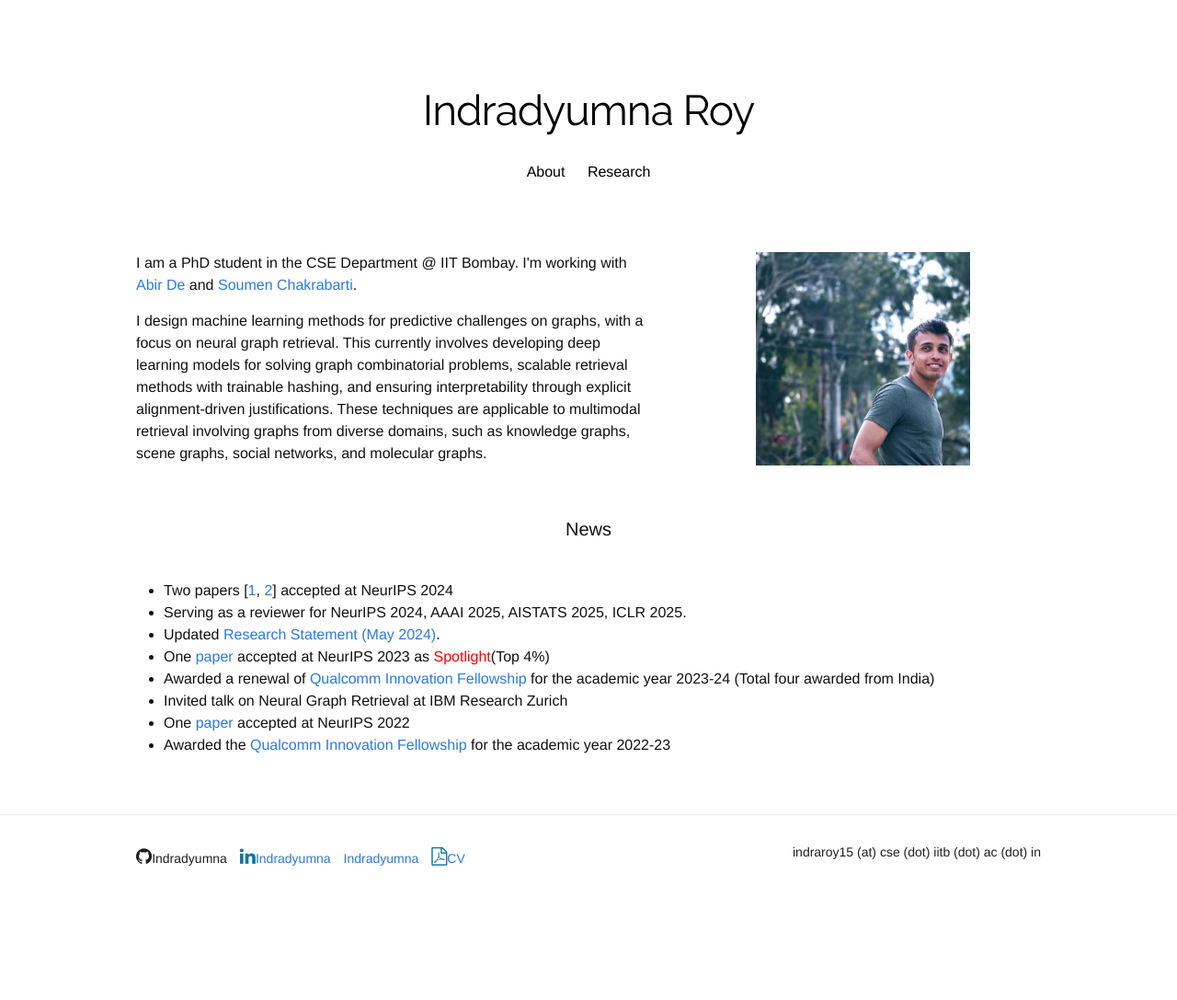
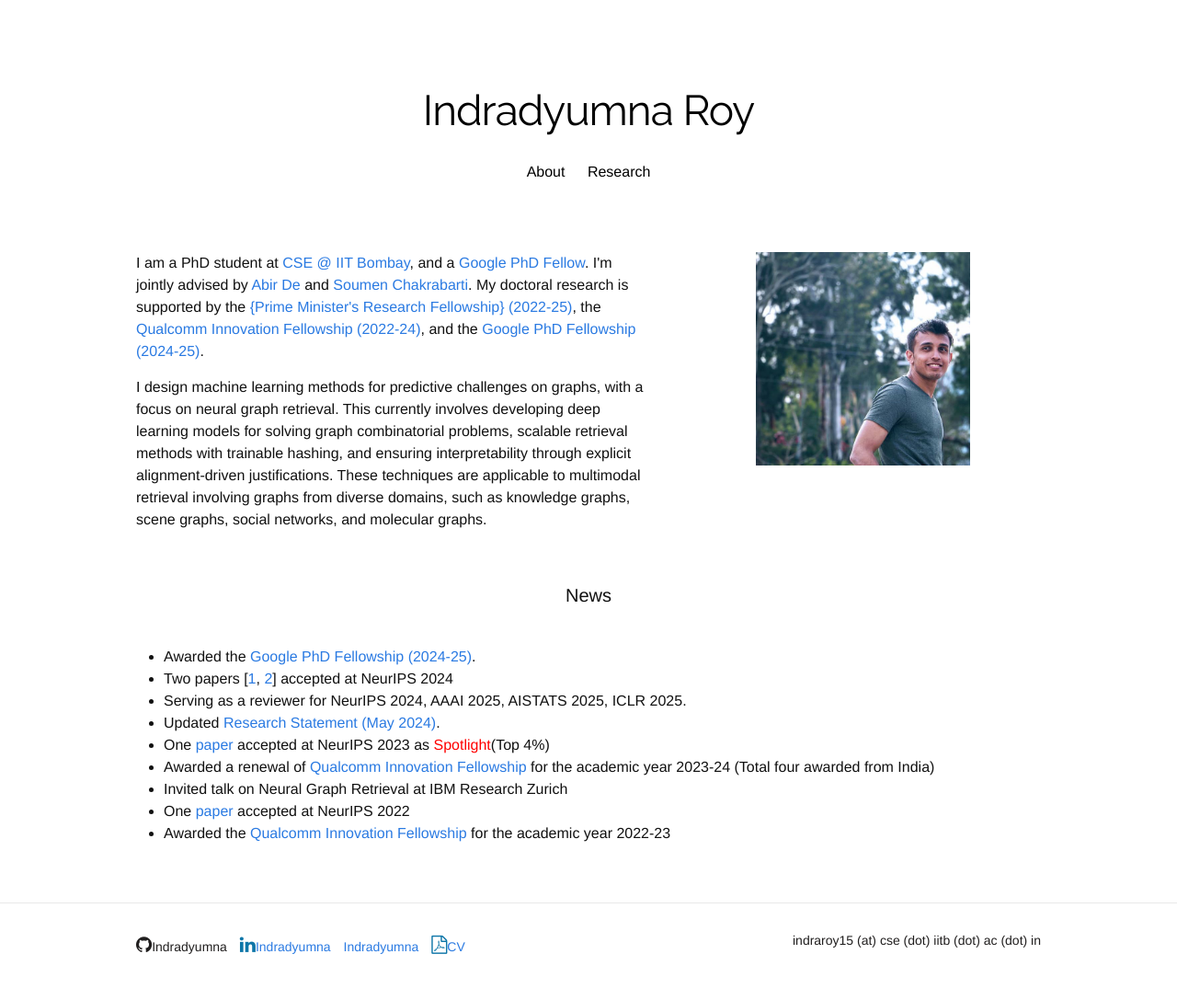
Before and after one commit to Indradyumna/indradyumna.github.io, a Jekyll site: the page built from index.html, in a window 1280 px wide. Shown: the whole page at 92% size. Built offline with Jekyll 4.4.1, drawn with Linux system fonts in a browser that asks for light colours; nearby versions of some CDN libraries; some web fonts are replaced; a style sheet for code colours, icons or effects is not loaded; before the commit the page ends 991 px from its top, so only the background shows below that.

Commit message:
google update

```diff
--- a/index.html
+++ b/index.html
@@ -6,8 +6,11 @@ title: "Indradyumna Roy"
 
 <div class="row">
 	<div class="seven columns">
-		<p> I am a PhD student in the CSE Department @ IIT Bombay. I'm working with <a href="https://abir-de.github.io/">Abir De</a> and
-<a href="https://www.cse.iitb.ac.in/~soumen">Soumen Chakrabarti</a>.</p>
+		<p> I am a PhD student at <a href="https://www.cse.iitb.ac.in/">CSE @ IIT Bombay</a>, and a <a href=https://research.google/programs-and-events/phd-fellowship/>Google PhD Fellow</a>.
+       I'm jointly advised by  <a href="https://abir-de.github.io/">Abir De</a> and <a href="https://www.cse.iitb.ac.in/~soumen">Soumen Chakrabarti</a>.
+       My doctoral research is supported by the <a href="https://www.pmrf.in/">{Prime Minister's Research Fellowship} (2022-25)</a>,
+ the <a href=https://www.qualcomm.com/research/university-relations/innovation-fellowship/2022-india>Qualcomm Innovation Fellowship (2022-24)</a>, and the
+ <a href=https://research.google/programs-and-events/phd-fellowship/>Google PhD Fellowship (2024-25)</a>.</p>
 
 		<p>  I design machine learning methods for predictive challenges on graphs, with a focus on neural graph retrieval. This currently involves developing deep learning models for solving graph combinatorial problems,  scalable retrieval methods with trainable hashing, and ensuring interpretability through explicit alignment-driven justifications.
 These techniques are applicable to multimodal retrieval involving graphs from diverse domains, such as knowledge graphs, scene graphs, social networks, and molecular graphs.</p>
@@ -22,6 +25,7 @@ These techniques are applicable to multimodal retrieval involving graphs from di
 
 <h1 class="page-heading">News</h1>
 <ul>
+  <li> Awarded the <a href=https://research.google/programs-and-events/phd-fellowship/>Google PhD Fellowship (2024-25)</a>. </li>
   <li> Two papers [<a href="/pdfs/EinsMatch.pdf">1</a>, <a href="/pdfs/GraphEDX.pdf">2</a>] accepted at NeurIPS 2024 </li>
   <li> Serving as a reviewer for NeurIPS 2024, AAAI 2025, AISTATS 2025, ICLR 2025. </li>
   <li> Updated <a href="/pdfs/IR_RS.pdf">Research Statement (May 2024)</a>. </li>
```
